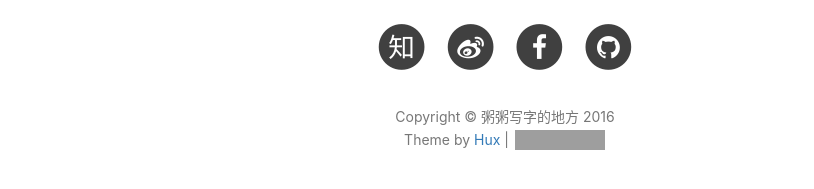
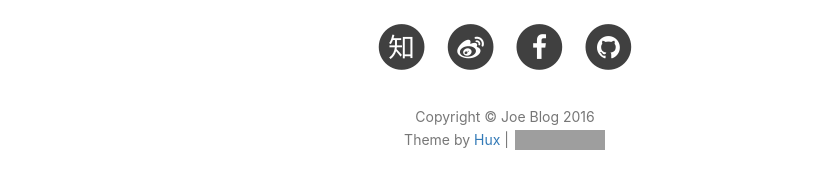
Before and after one commit to cyz1993/cyz1993.github.io, a Jekyll site: the page built from index.html, in a window 1280 px wide and 900 px high, scrolled down 2403 px. Shown: the part 656-845 px from the top of the window, without its empty margins (135-949 px from the left). Built offline with Jekyll 4.4.1, drawn with Linux system fonts in a browser that asks for light colours; nearby versions of some CDN libraries; the list of posts is cut into pages by our own code; comment, search, counter and statistics services are not loaded; some of the changed text lies outside the part shown; grey boxes are pictures that could not be loaded.

Commit message:
Update _config.yml

```diff
--- a/_config.yml
+++ b/_config.yml
@@ -1,5 +1,5 @@
 # Site settings
-title: 粥粥写字的地方
+title: Joe Blog
 SEOTitle: 粥粥的博客 | Joe Blog
 header-img: img/home-bg.jpg
 email: chenyongzhoulys@gmail.com
```
